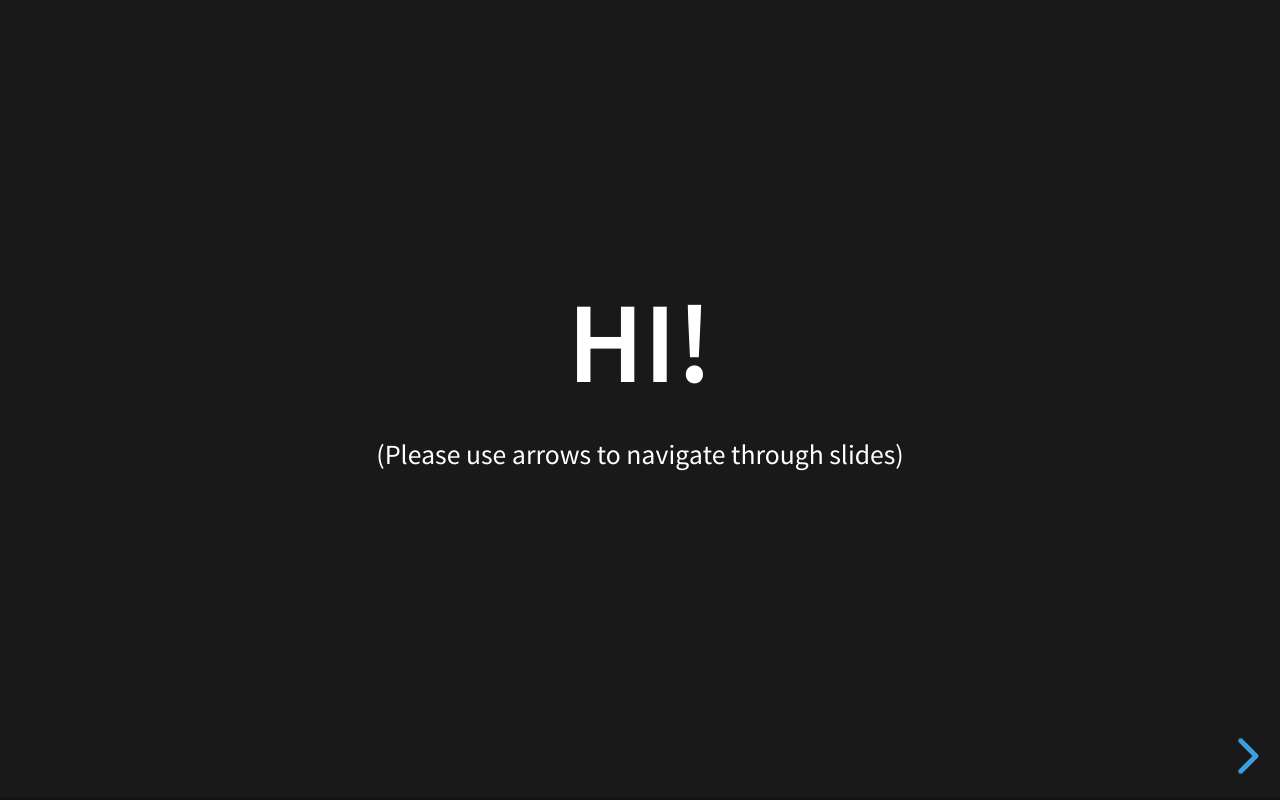
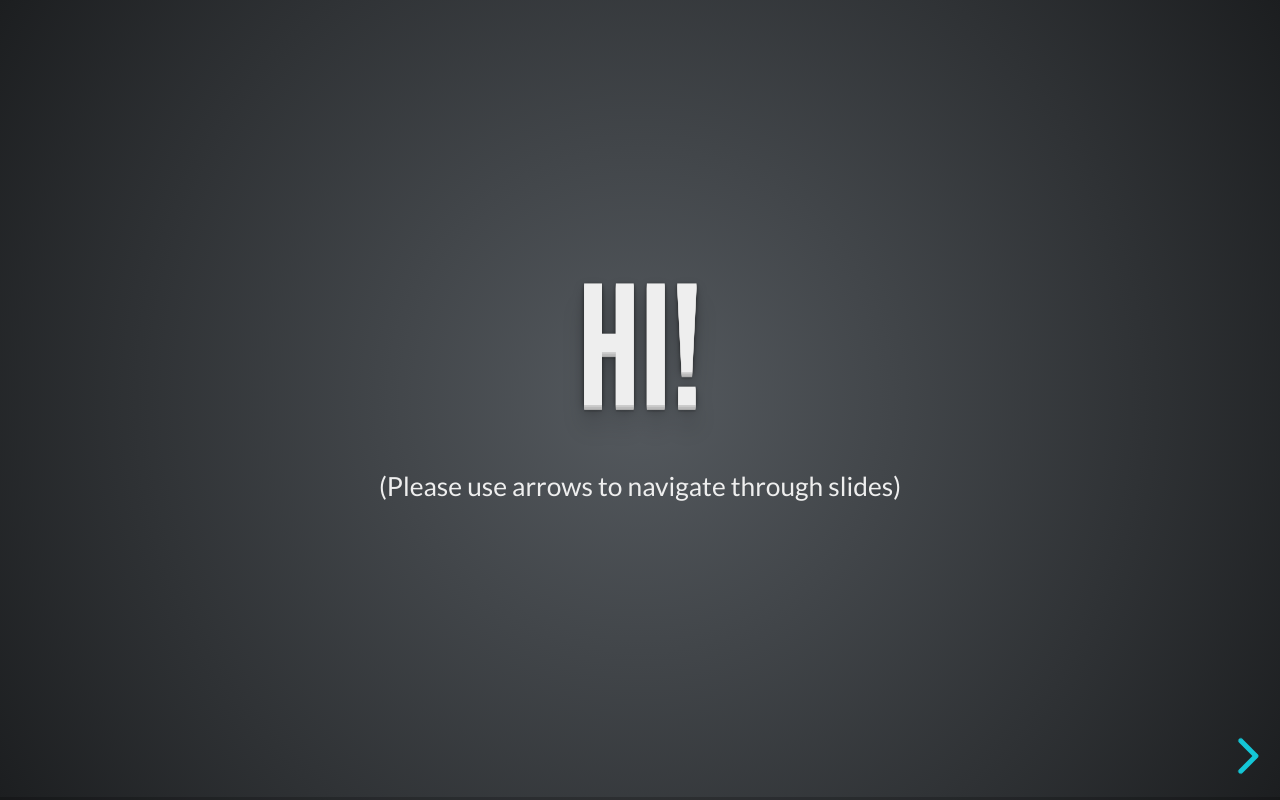
Before and after one commit to DupeF/dupef.github.io, a plain HTML site: page index.html in a window 1280 px wide. Drawn offline with Linux system fonts and the light colour scheme.

Commit message:
finishing touches

```diff
--- /dev/null
+++ b/css/custom.css
@@ -0,0 +1,3 @@
+.reveal section img {
+    border: 0px;
+}
--- a/index.html
+++ b/index.html
@@ -8,7 +8,8 @@
 
 		<link rel="stylesheet" href="css/reset.css">
 		<link rel="stylesheet" href="css/reveal.css">
-		<link rel="stylesheet" href="css/theme/black.css">
+		<link rel="stylesheet" href="css/theme/league.css">
+		<link rel="stylesheet" href="css/custom.css">
 
 		<!-- Theme used for syntax highlighting of code -->
 		<link rel="stylesheet" href="lib/css/monokai.css">
```
